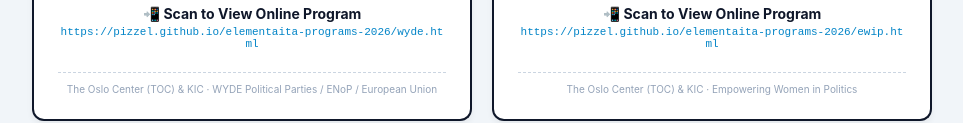
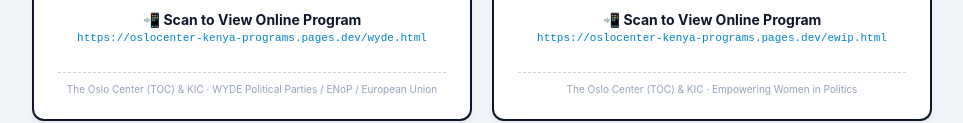
Before and after one commit to pizzel/elementaita-programs-2026, a website: page qr-print.html in a window 1280 px wide. Shown: the part 420-543 px from the top of the page, without its empty margins (158-1121 px from the left). Drawn offline with Linux system fonts and the light colour scheme.

Commit message:
Update URLs and QR codes for oslocenter-kenya-programs.pages.dev

```diff
--- a/qr-print.html
+++ b/qr-print.html
@@ -50,7 +50,7 @@
       <div>
         <img src="assets/qr/wyde-qr.png" alt="WYDE QR Code" class="stand-qr" />
         <p class="stand-instructions">📲 Scan to View Online Program</p>
-        <p class="stand-url">https://pizzel.github.io/elementaita-programs-2026/wyde.html</p>
+        <p class="stand-url">https://oslocenter-kenya-programs.pages.dev/wyde.html</p>
       </div>
       <div class="stand-footer">
         The Oslo Center (TOC) & KIC · WYDE Political Parties / ENoP / European Union
@@ -66,7 +66,7 @@
       <div>
         <img src="assets/qr/ewip-qr.png" alt="EWIP QR Code" class="stand-qr" />
         <p class="stand-instructions">📲 Scan to View Online Program</p>
-        <p class="stand-url">https://pizzel.github.io/elementaita-programs-2026/ewip.html</p>
+        <p class="stand-url">https://oslocenter-kenya-programs.pages.dev/ewip.html</p>
       </div>
       <div class="stand-footer">
         The Oslo Center (TOC) & KIC · Empowering Women in Politics
```
Also changed, not shown: ewip.html (+1 -1 lines), wyde.html (+1 -1 lines), README.md, assets/qr/ewip-qr.png, assets/qr/ewip-qr.svg, assets/qr/portal-qr.png, assets/qr/portal-qr.svg, assets/qr/wyde-qr.png, assets/qr/wyde-qr.svg, 1 other file.
